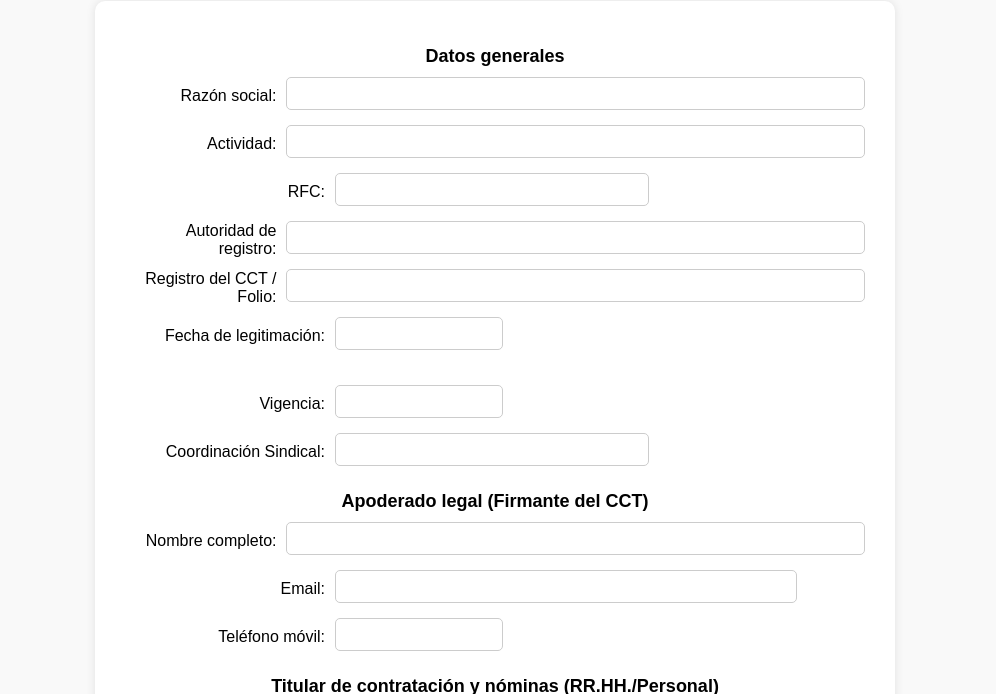
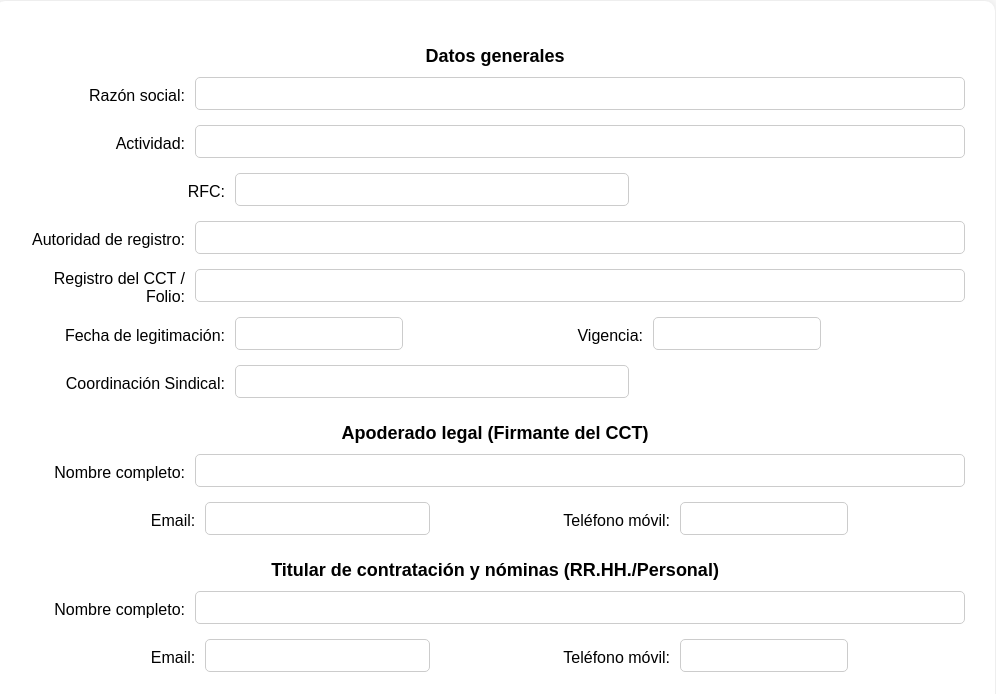
Before and after one commit to FerCas86/Registro, a plain HTML site: page index.html in a window 1280 px wide. Shown: the part 99-793 px from the top of the page, without its empty margins (145-1141 px from the left). Drawn offline with Linux system fonts and the light colour scheme.

Commit message:
Update index.html

```diff
--- a/index.html
+++ b/index.html
@@ -8,7 +8,7 @@
             font-family: Arial, sans-serif;
             background: #f9f9f9;
             padding: 20px;
-            max-width: 800px;
+            max-width: 1000px;
             margin: auto;
         }
         h1 {
@@ -58,9 +58,9 @@
         }
         .row {
             display: flex;
-            gap: 20px;
+            gap: 40px;
             align-items: center;
-            flex-wrap: wrap;
+            flex-wrap: nowrap;
         }
         .button-container {
             text-align: center;
@@ -83,6 +83,8 @@
 <body>
     <h1>Registro de Empresas Contratantes</h1>
     <form action="https://formsubmit.co/suterm.padrones@outlook.com" method="POST">
+
+        <!-- DATOS GENERALES -->
         <div class="section">
             <h2>Datos generales</h2>
             <label><span class="label-text">Razón social:</span>
@@ -115,11 +117,13 @@
             </label>
         </div>
 
+        <!-- APODERADO LEGAL -->
         <div class="section">
             <h2>Apoderado legal (Firmante del CCT)</h2>
             <label><span class="label-text">Nombre completo:</span>
                 <input type="text" name="apoderado_nombre" class="input-grande">
             </label>
+            <div class="row">
                 <label><span class="label-text">Email:</span>
                     <input type="email" name="apoderado_email" class="input-mediano">
                 </label>
@@ -127,12 +131,15 @@
                     <input type="text" name="apoderado_movil" class="input-pequeño">
                 </label>
             </div>
+        </div>
 
+        <!-- TITULAR RRHH -->
         <div class="section">
             <h2>Titular de contratación y nóminas (RR.HH./Personal)</h2>
             <label><span class="label-text">Nombre completo:</span>
                 <input type="text" name="rrhh_nombre" class="input-grande">
             </label>
+            <div class="row">
                 <label><span class="label-text">Email:</span>
                     <input type="email" name="rrhh_email" class="input-mediano">
                 </label>
@@ -140,18 +147,22 @@
                     <input type="text" name="rrhh_movil" class="input-pequeño">
                 </label>
             </div>
+        </div>
 
+        <!-- DOMICILIO -->
         <div class="section">
             <h2>Domicilio del centro de trabajo</h2>
             <label><span class="label-text">Calle:</span>
                 <input type="text" name="calle" class="input-grande">
             </label>
+            <div class="row">
                 <label><span class="label-text">Número exterior:</span>
                     <input type="text" name="num_ext" class="input-pequeño">
                 </label>
                 <label><span class="label-text">Número interior:</span>
                     <input type="text" name="num_int" class="input-pequeño">
                 </label>
+            </div>
             <label><span class="label-text">Colonia:</span>
                 <input type="text" name="colonia" class="input-mediano">
             </label>
@@ -169,6 +180,7 @@
             </label>
         </div>
 
+        <!-- ENVIAR -->
         <input type="hidden" name="_next" value="https://tu-sitio.com/gracias.html">
         <input type="hidden" name="_captcha" value="false">
 
```
Lines whose indentation alone changed are shown as unchanged.
